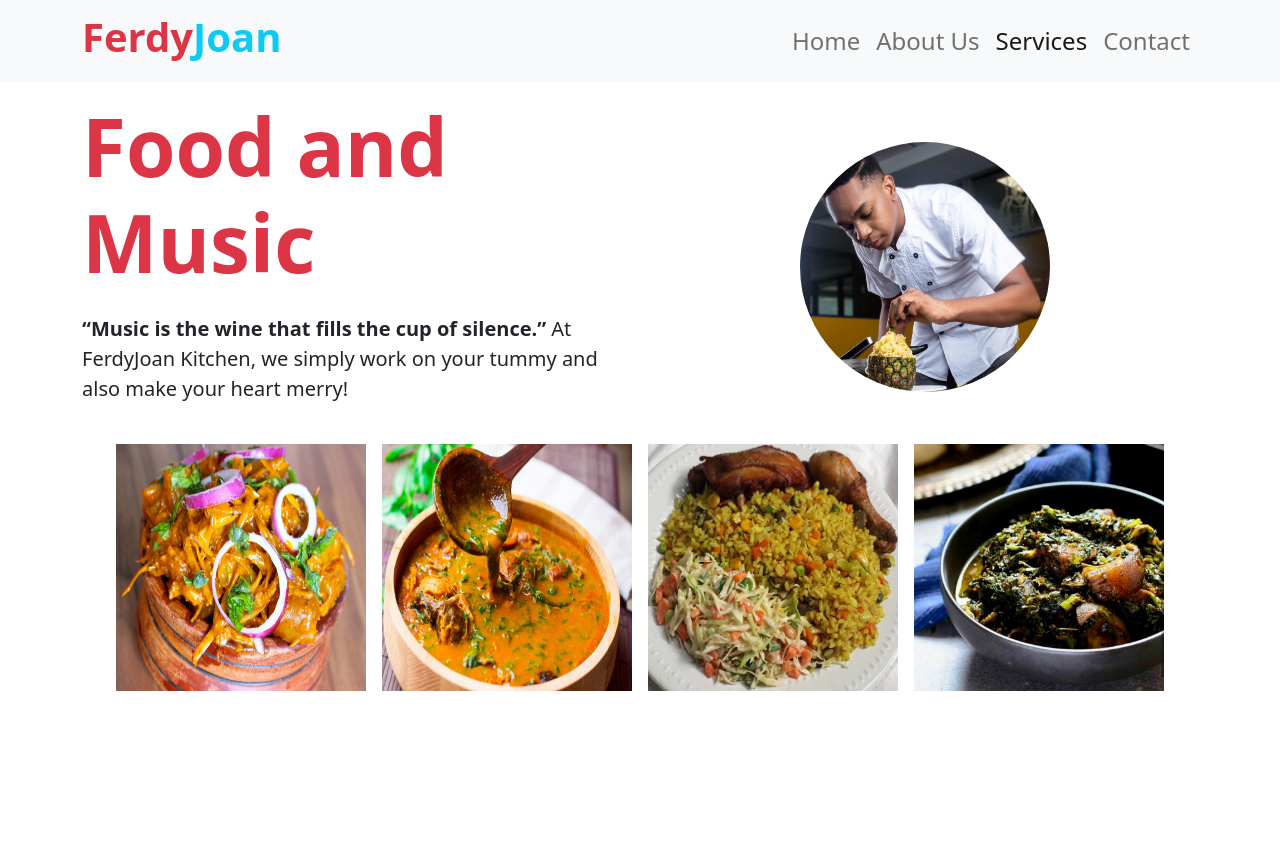
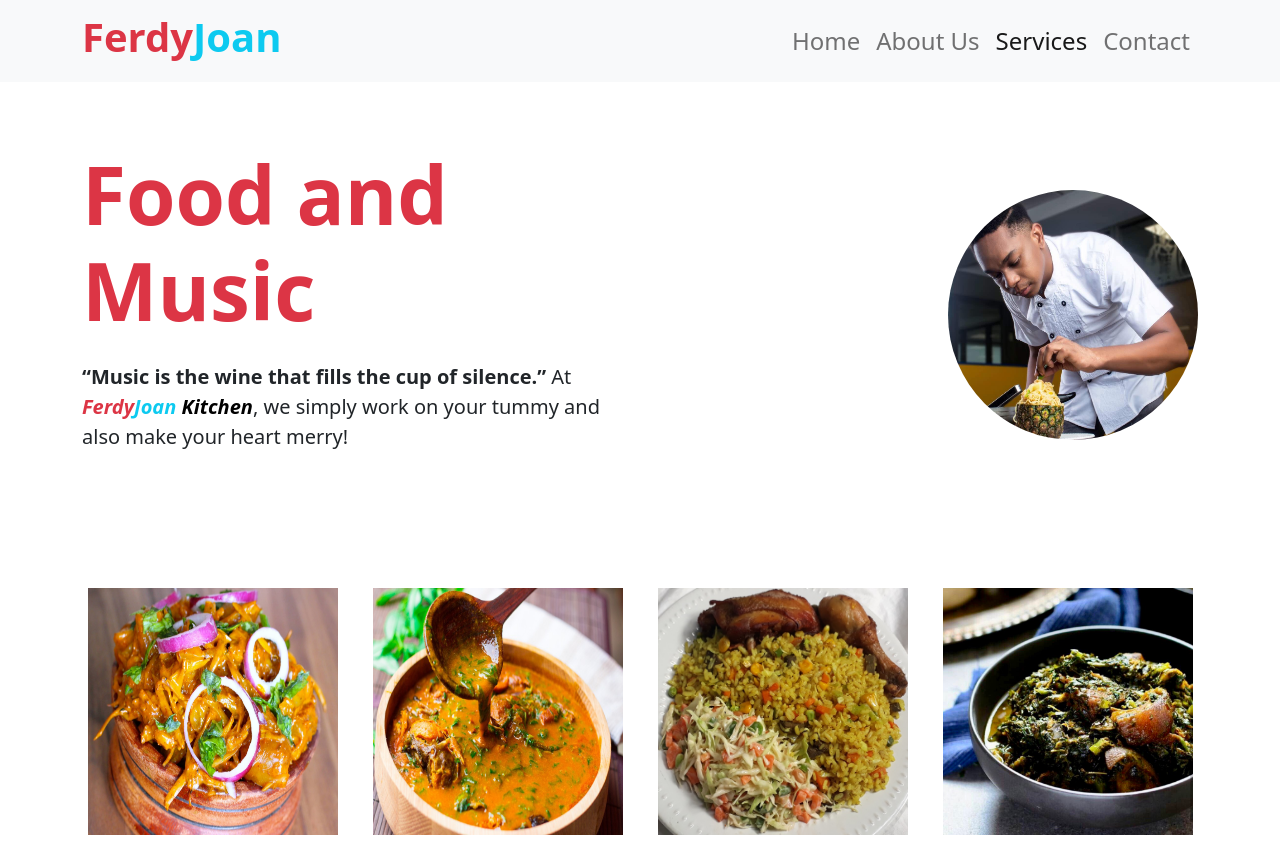
Before and after one commit to Ferdy77/stage4-firsttask, a plain HTML site: page services.html in a window 1280 px wide. Before the commit the page ends 800 px from the top, so only its background shows below. Drawn offline with Linux system fonts and the light colour scheme.

Commit message:
made changes
saved in branch

```diff
--- a/css/services.css
+++ b/css/services.css
@@ -4,12 +4,6 @@
   box-sizing: border-box;
 }
 
-.nav-bar a {
-  text-decoration: none;
-  color: black;
-  padding-right: 2rem;
-}
-
 .title-wrapper {
   margin-top: -80px;
 }
--- a/services.html
+++ b/services.html
@@ -35,20 +35,19 @@
           </div>
         </div>
       </nav>
-      <div class="container">
+      <div class="container py-5">
         <div class="row pt-3">
           <div class="col-12 col-md-6 col-lg-6">
             <h1 class="display-1 fw-bolder text-danger">Food and  Music</h1>
-            <p class="py-3 fs-5"><span class="fw-bolder">“Music is the wine that fills the cup of silence.”</span> At FerdyJoan Kitchen, we simply work on your tummy and also make your heart merry! </p>
+            <p class="py-3 fs-5 "><span class="fw-bolder">“Music is the wine that fills the cup of silence.”</span> At <span class="text-danger fw-bolder fst-italic"> Ferdy</span><span  class="text-info fw-bold fst-italic">Joan</span> <span class="text-black fw-bold fst-italic">Kitchen</span>, we simply work on your tummy and also make your heart merry! </p>
           </div>
-          <div class="col-12 col-md-6 col-lg-6  d-flex align-items-center justify-content-center">
+          <div class="col-12 col-md-6 col-lg-6  d-flex align-items-center justify-content-lg-end justify-content-md-end justify-content-center">
             <img src="./images/chef-miyonse.jpg" alt="" class="rounded-circle" height="250px" width="250px">
           </div>
         </div>
       </div>
-
-      <div class="container  d-flex justify-content-center">
-        <div class="row">
+      <div class="container pt-5 ">
+        <div class="row d-flex justify-content-lg-center">
           <div class="col-12 col-md-3 col-lg-3 p-2 d-flex justify-content-center ">
             <img src="./images/nkwobi.jpg" alt="" class="img-fluid h-100" height="250px" width="250px">
           </div>
@@ -59,7 +58,7 @@
             <img src="./images/fried-rice.jpg" alt="" class="img-fluid h-100" height="250px" width="250px">
           </div>
           <div class="col-12 col-md-3 col-lg-3 p-2 d-flex justify-content-center">
-            <img src="./images/edikankong.jpg" alt="" class="h-100" height="250px" width="250px">
+            <img src="./images/edikankong.jpg" alt="" class="h-100 img-fluid" height="250px" width="250px">
           </div>
         </div>
       </div>
```
Also changed, not shown: css/styles.css (+0 -9 lines).
